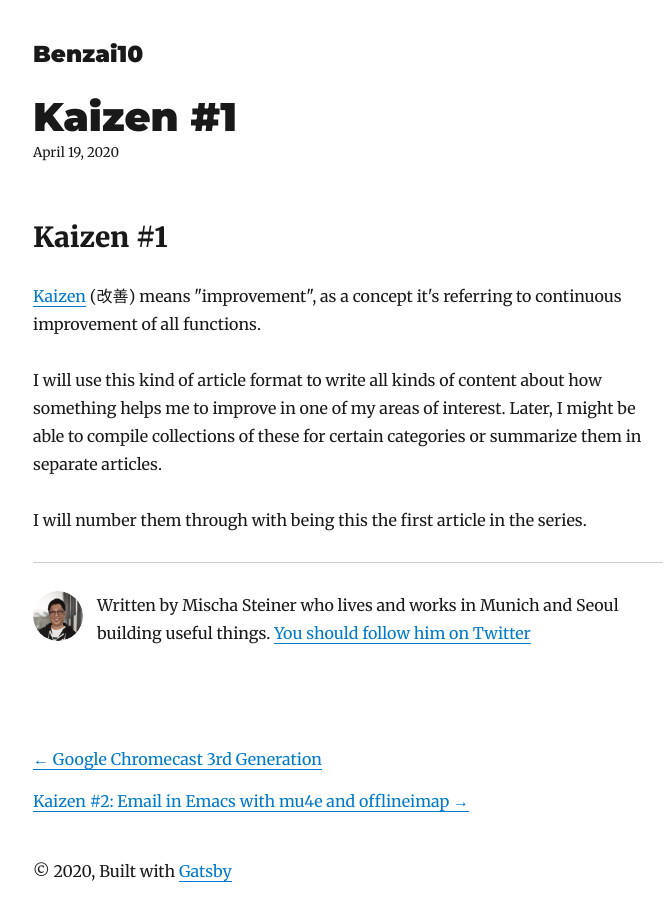
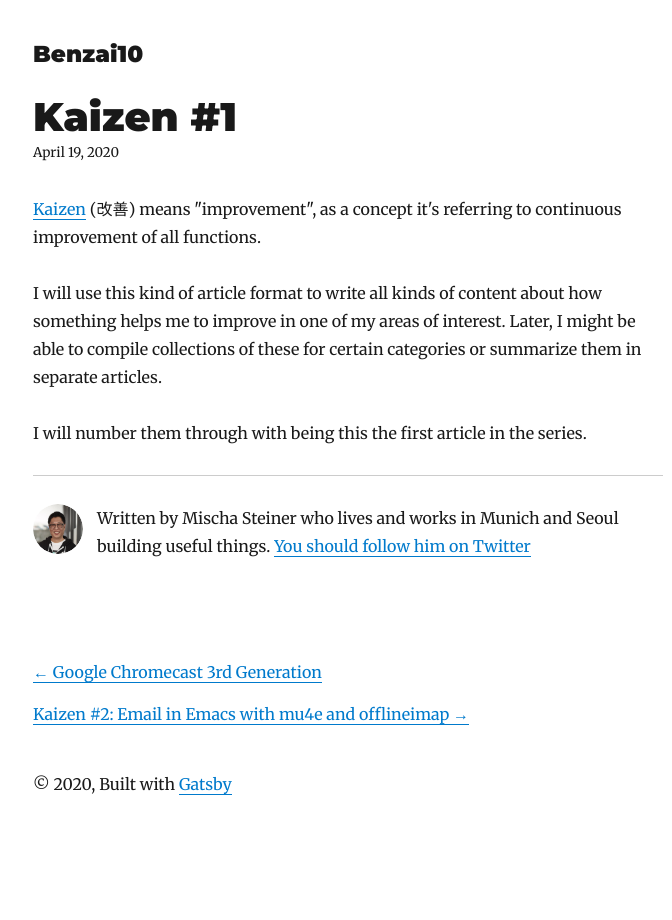
Before and after one commit to benzai10/bzt-website, a Gatsby site: page /kaizen-1/ in a window 1280 px wide. Shown: the whole page, without its empty margins (292-964 px from the left). After the commit the page ends 840 px from the top, so only its background shows below. Built offline with nearby package versions, Linux system fonts and the light colour scheme; Gatsby itself is replaced by a stand-in of ours; some packages are replaced by stand-ins of ours.

Commit message:
minor updates of previous articles

```diff
--- a/content/blog/kaizen-1/index.md
+++ b/content/blog/kaizen-1/index.md
@@ -2,9 +2,6 @@
 title: "Kaizen #1"
 date: "2020-04-19T22:10:00.000Z"
 description: "Starting a new series on this blog"
----
-
-Kaizen #1
 ---
 
 [Kaizen](https://en.wikipedia.org/wiki/Kaizen) (改善) means "improvement", as a concept it's referring to continuous improvement of all functions.
```
Also changed, not shown: content/blog/easter-2020/index.md (+2 -1 lines).
